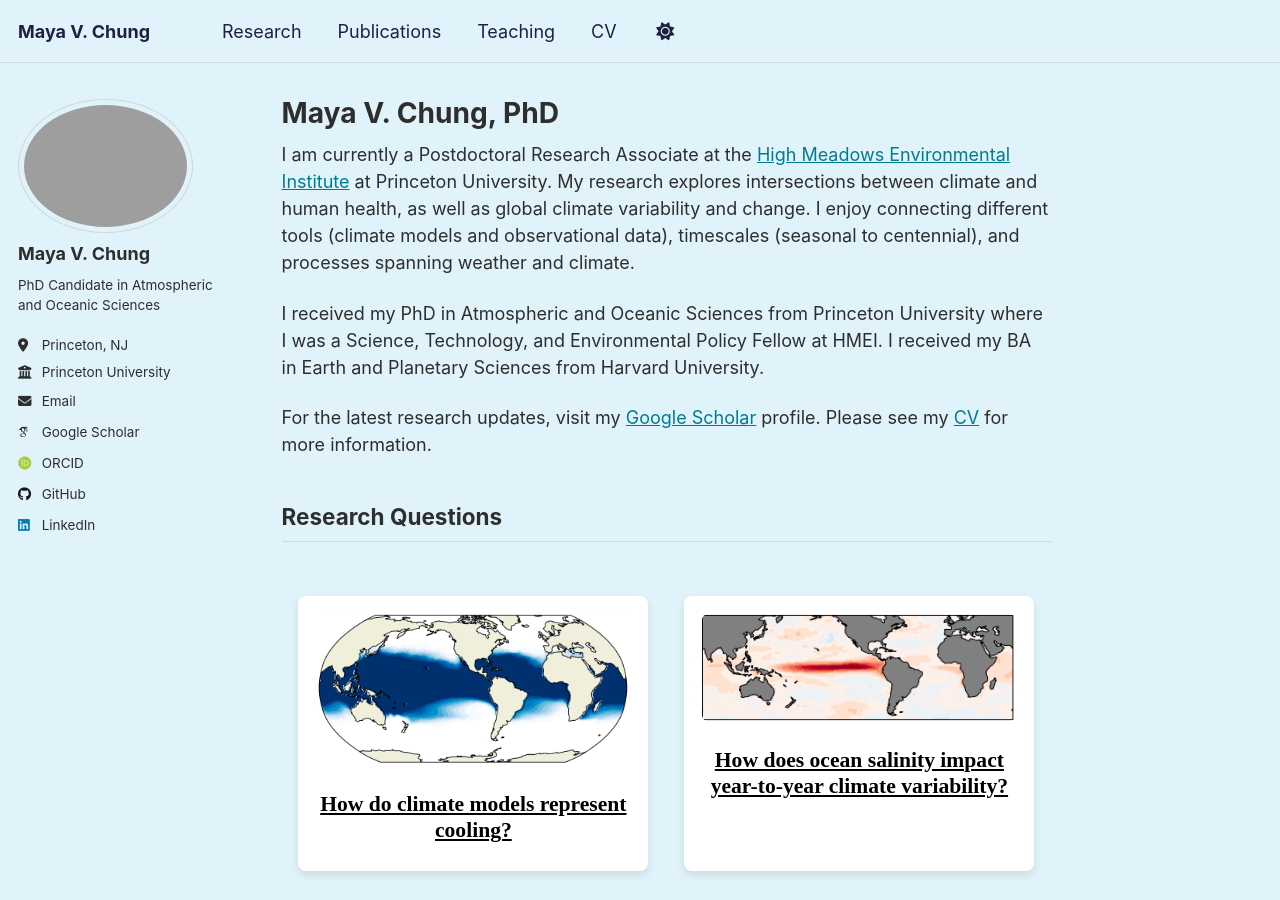
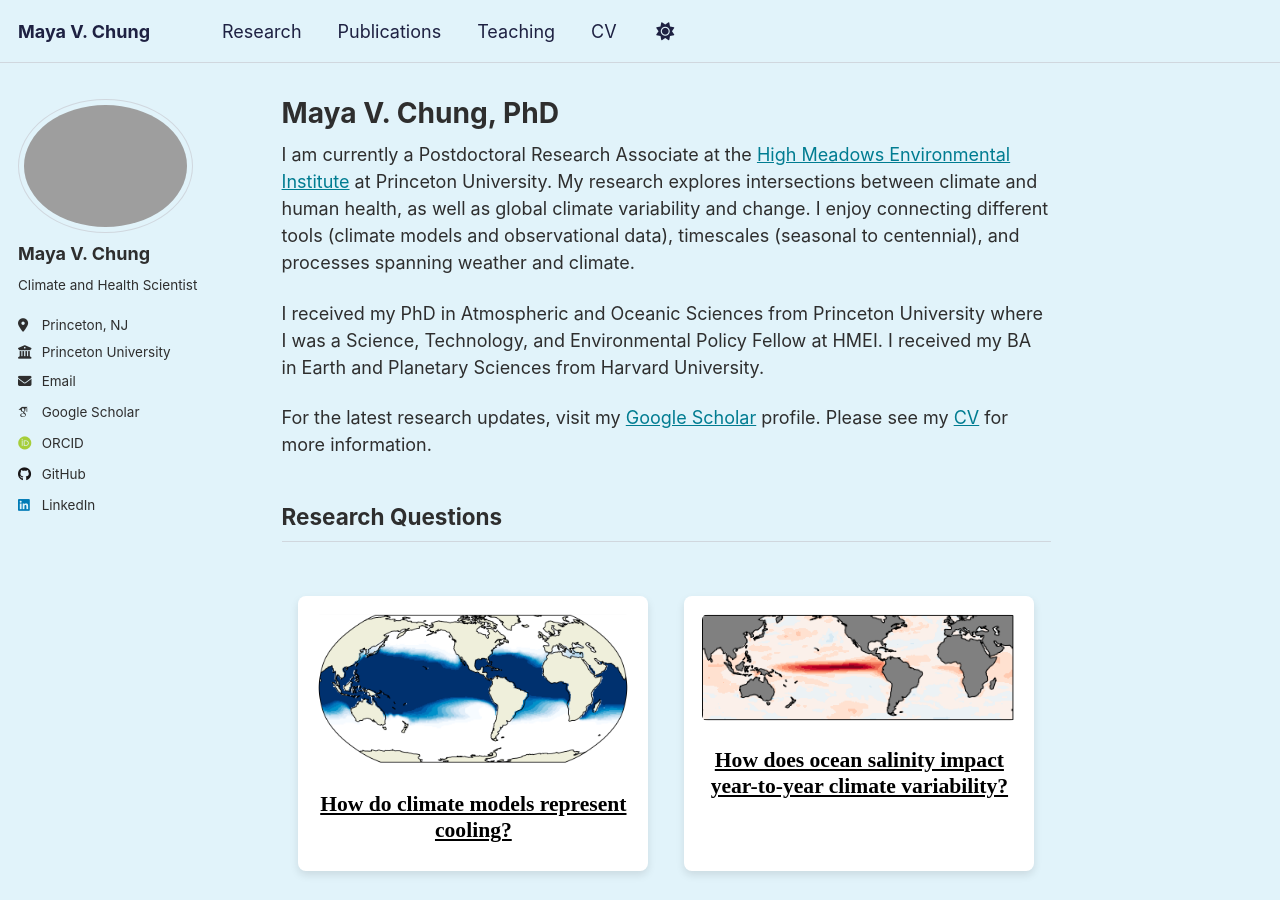
Before and after one commit to mayavchung/mayavchung.github.io, a Jekyll site: the page built from _pages/about.md, in a window 1280 px wide and 900 px high. Built offline with Jekyll 4.4.1, drawn with Linux system fonts in a browser that asks for light colours; some web fonts are replaced; a script that is not in the unit is left out.

Commit message:
Update description and bio for Maya V. Chung

```diff
--- a/_config.yml
+++ b/_config.yml
@@ -12,7 +12,7 @@ site_theme               : "default"
 title                    : "Maya V. Chung"
 title_separator          : "-"
 name                     : &name "Maya V. Chung"
-description              : &description "Climate Scientist"
+description              : &description "Climate and Health Scientist"
 url                      : https://mayavchung.github.io # the base hostname & protocol for your site e.g. "https://[your GitHub username].github.io" or if you already have some other page hosted on Github then use "https://[your GitHub username].github.io/[Your Repo Name]"
 baseurl                  : "" # the subpath of your site, e.g. "/blog"
 repository               : "mayavchung/mayavchung.github.io"
@@ -25,7 +25,7 @@ author:
   avatar           : "MayaChung_princeton.jpeg"
   name             : "Maya V. Chung"
   pronouns         : # example: "she/her"
-  bio              : "PhD Candidate in Atmospheric and Oceanic Sciences"
+  bio              : "Climate and Health Scientist"
   location         : "Princeton, NJ"
   employer         : "Princeton University"
   uri              : # URL
```
